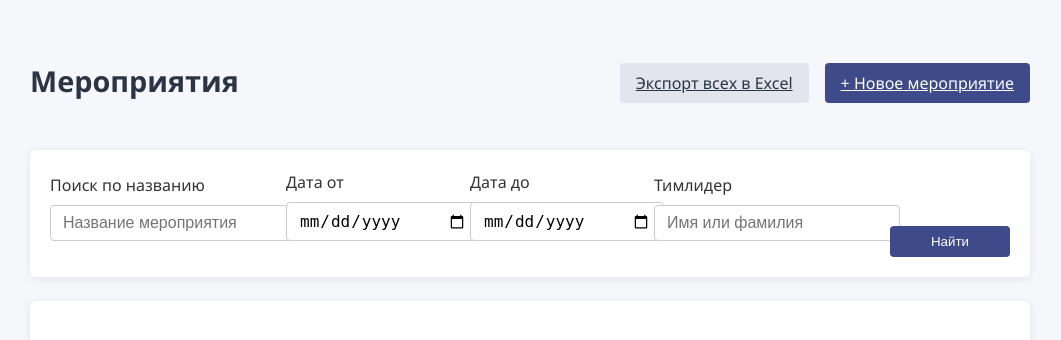
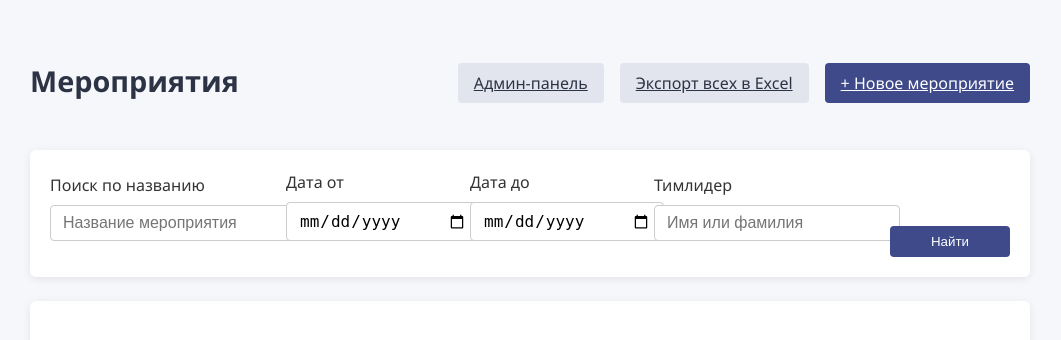
Before and after one commit to saler1942/Tiketon, a Django app: page /events/ in a window 1280 px wide. Shown: the part 86-426 px from the top of the page, without its empty margins (110-1171 px from the left). Run offline with Django 5.2, Linux system fonts and the light colour scheme; a user stored in the database is signed in; data comes from the database, SQL or seed files in the repository.

Commit message:
fix last

```diff
--- a/templates/core/events_list.html
+++ b/templates/core/events_list.html
@@ -6,6 +6,9 @@
 <div class="flex justify-between items-center mb-3">
     <h1>Мероприятия</h1>
     <div class="flex gap-2">
+        {% if user.is_staff %}
+        <a href="{% url 'admin:index' %}" class="btn btn-secondary">Админ-панель</a>
+        {% endif %}
         <a href="{% url 'export_all_events' %}" class="btn btn-secondary">Экспорт всех в Excel</a>
         <a href="{% url 'event_create' %}" class="btn btn-primary">+ Новое мероприятие</a>
     </div>
```
